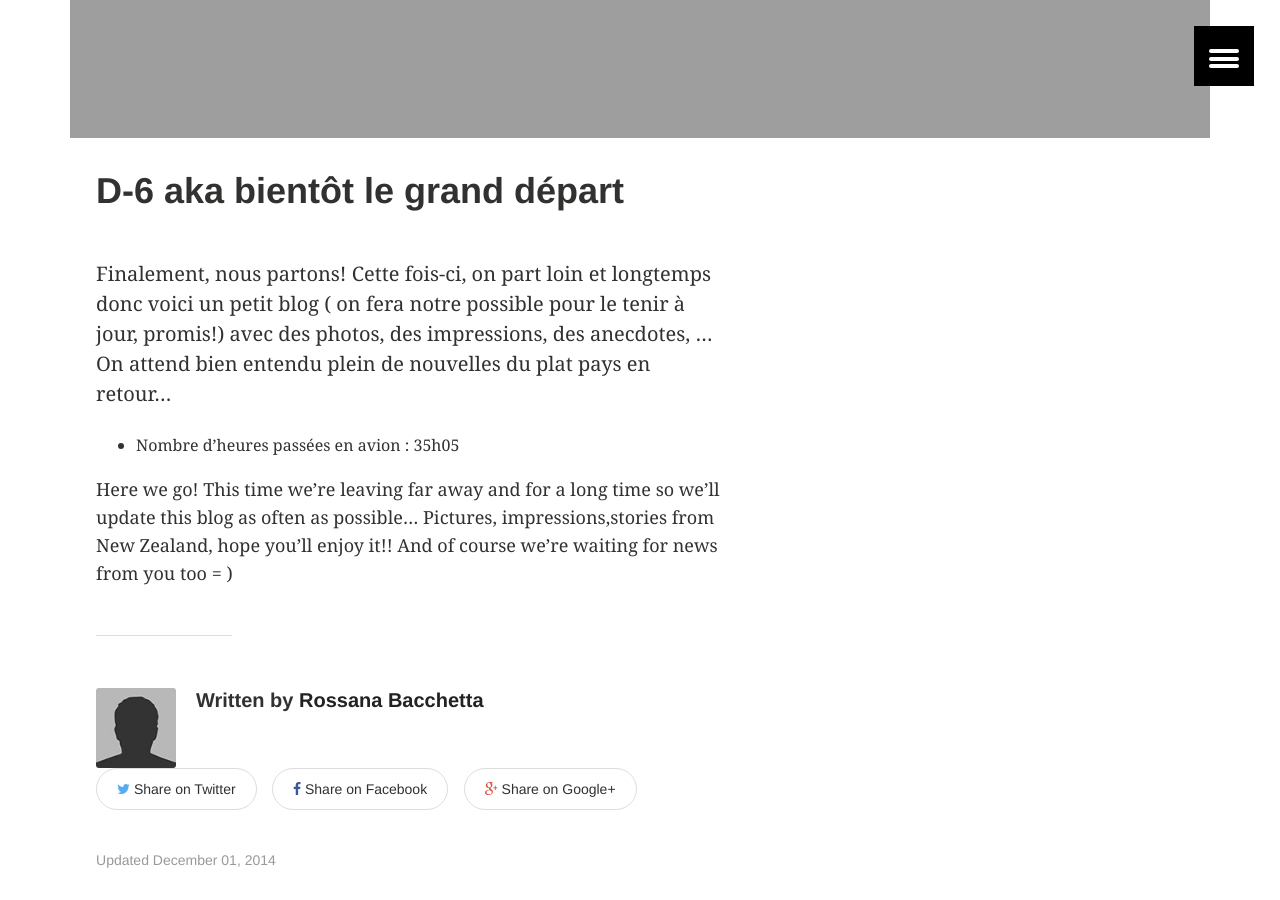
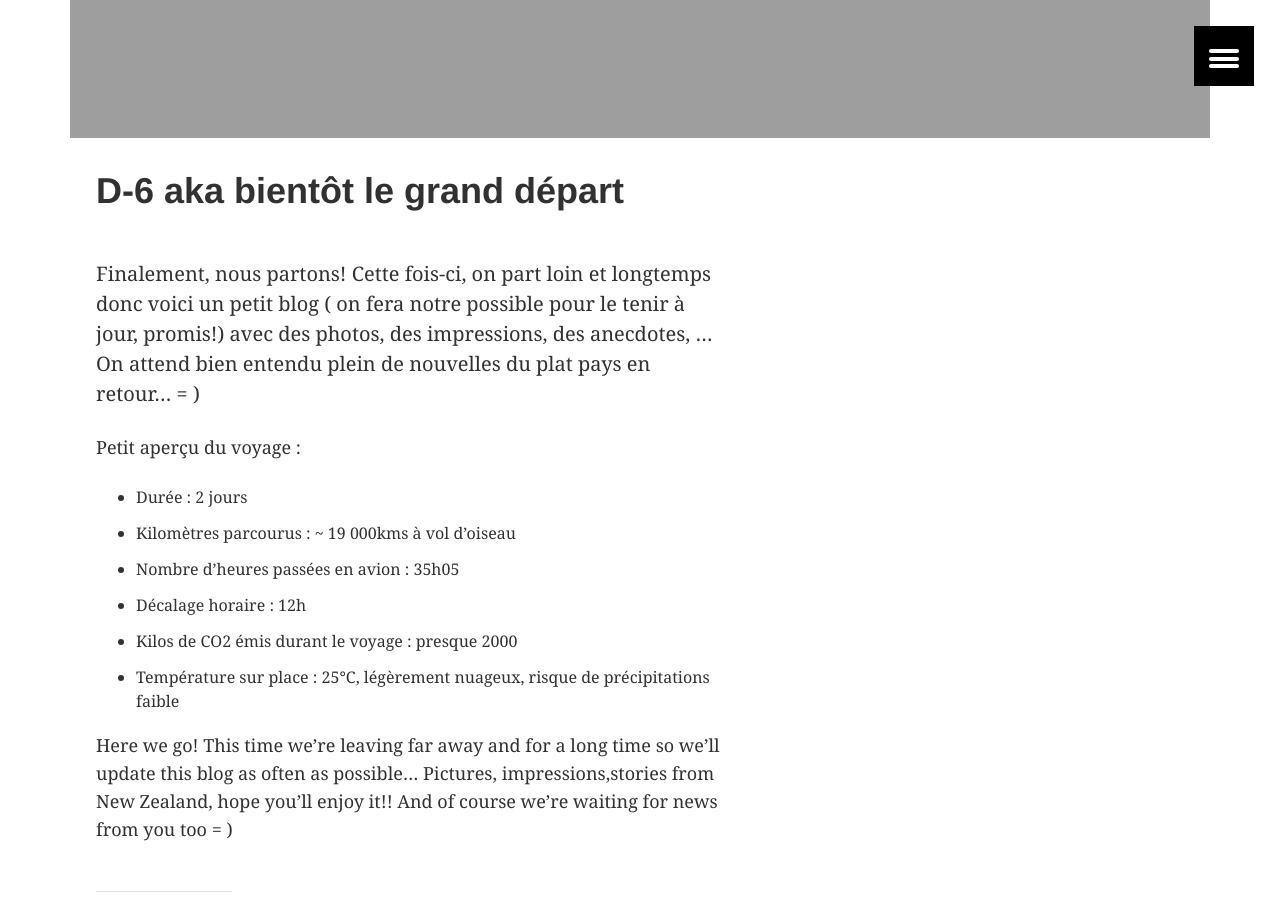
Before and after one commit to rokiwi/old, a Jekyll site: the page built from _posts/articles/2014-12-01-D-6.md, in a window 1280 px wide and 900 px high, scrolled down 829 px. Built offline with Jekyll 4.4.1, drawn with Linux system fonts in a browser that asks for light colours.

Commit message:
Update 2014-12-01-D-6.md

```diff
--- a/_posts/articles/2014-12-01-D-6.md
+++ b/_posts/articles/2014-12-01-D-6.md
@@ -12,8 +12,15 @@ published: true
 ---
 
 Finalement, nous partons! Cette fois-ci, on part loin et longtemps donc voici un petit blog ( on fera notre possible pour le tenir à jour, promis!) avec des photos, des impressions, des anecdotes, ...
-On attend bien entendu plein de nouvelles du plat pays en retour...
+On attend bien entendu plein de nouvelles du plat pays en retour... = )
 
+Petit aperçu du voyage :
+
+* Durée : 2 jours
+* Kilomètres parcourus : ~ 19 000kms à vol d’oiseau
 * Nombre d’heures passées en avion : 35h05
+* Décalage horaire : 12h
+* Kilos de CO2 émis durant le voyage : presque 2000
+* Température sur place : 25°C, légèrement nuageux, risque de précipitations faible
 
 Here we go! This time we're leaving far away and for a long time so we'll update this blog as often as possible... Pictures, impressions,stories from New Zealand, hope you'll enjoy it!! And of course we're waiting for news from you too = )
```
